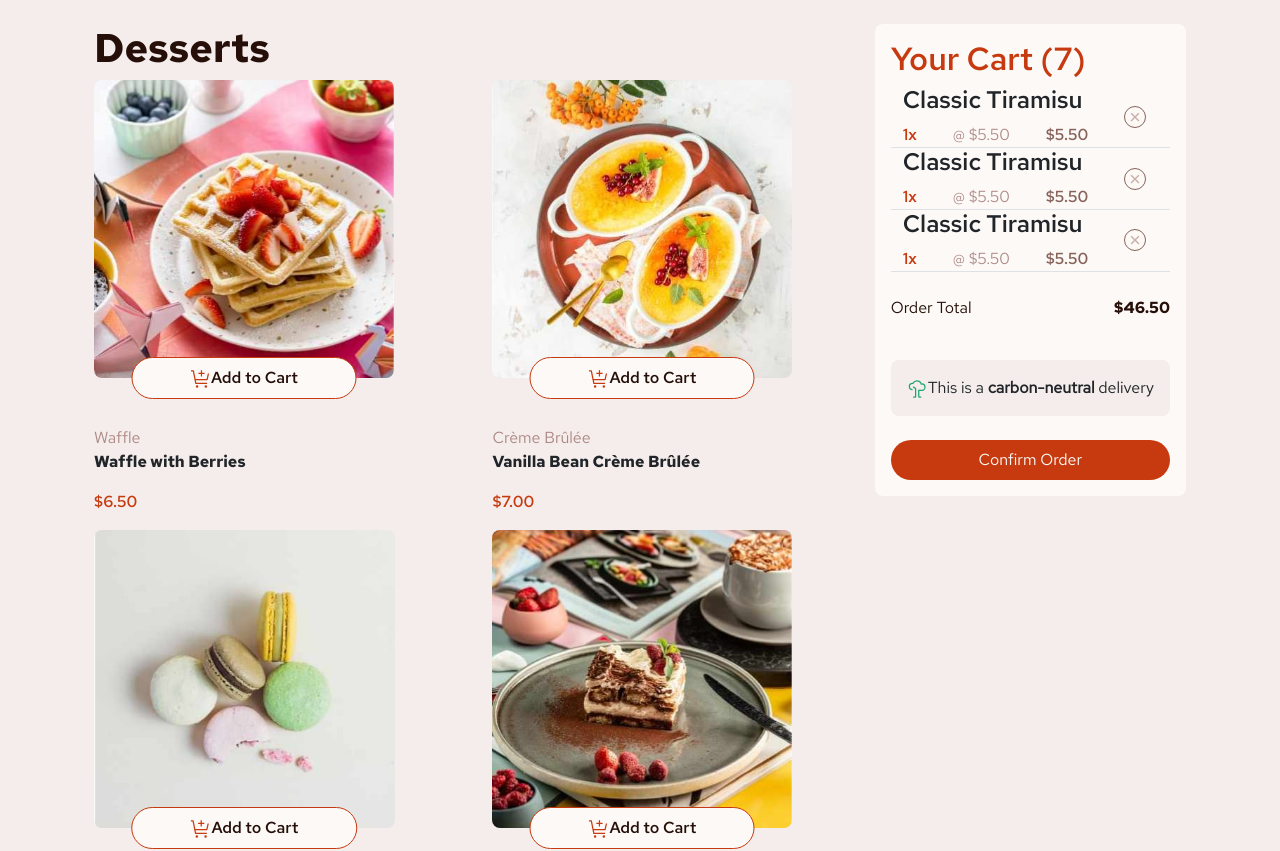
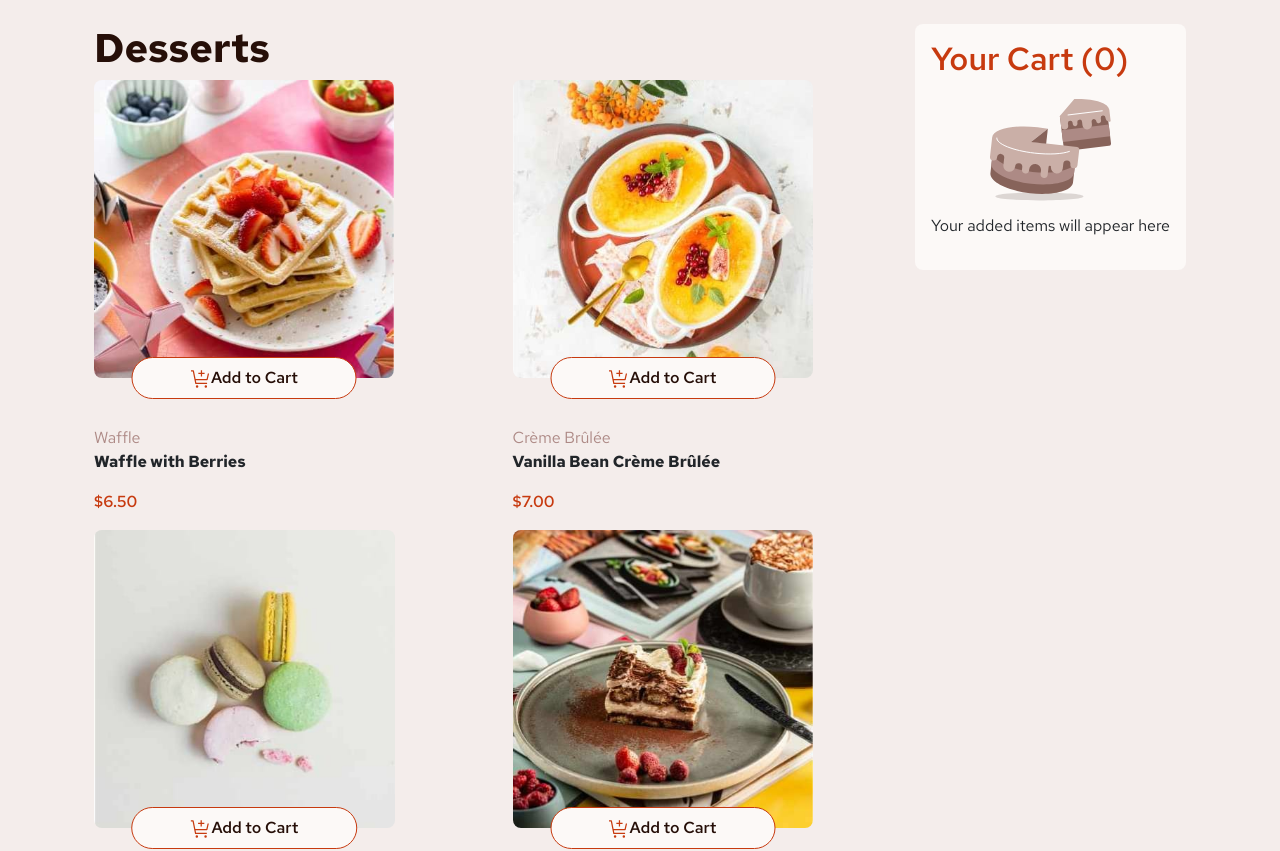
Before and after one commit to VictorBrito13/frontendMentor-product-list-with-cart, a React (Vite) app: page / in a window 1280 px wide. Shown: the top 851 px of the page. Built offline with nearby package versions, Linux system fonts and the light colour scheme.

Commit message:
feat(Cart.tsx): Show view when the cart is empty

```diff
--- a/src/App.tsx
+++ b/src/App.tsx
@@ -6,7 +6,10 @@ import { IProduct } from './types/IProduct'
 
 function App() {
 
+  // Available products
   const [products, setProducts] = useState<IProduct[]>([])
+  // Products in the cart
+  const [cartProcucts, setCartProducts] = useState<IProduct[]>([]);
 
   useEffect(() => {
     fetch("./data.json")
@@ -15,8 +18,9 @@ function App() {
   }, [])
 
   return (
-    <div className='container p-4 justify-content-center d-grid d-md-flex'>
+    <div className='container p-4 justify-content-center d-grid d-lg-flex'>
       {/* Desserts Container */}
+      {/* Show the available products */}
       <div className='flex-grow-1'>
         <h1 className='f-red-hat-bold color-rose-900'>Desserts</h1>
         {
@@ -25,14 +29,20 @@ function App() {
           :
           <div className='products-container'>
             {
-              products.map((p, index) => <Dessert key={index} image={p.image} name={p.name} category={p.category} price={p.price} />)
+              // Show available products
+              products.map((p, index) => {
+                const { image, name, category, price } = p
+                return (
+                  <Dessert key={index} setCartProducts={setCartProducts} product={{ image, name, category, price }} />
+                )
+              })
             }
           </div>
         }
         {/* List of desserts */}
       </div>
       {/* Cart */}
-      <Cart/>
+      <Cart products={cartProcucts} />
     </div>
   )
 }
--- a/src/components/cart/Cart.tsx
+++ b/src/components/cart/Cart.tsx
@@ -1,20 +1,48 @@
-export default function Cart() {
+import { IProduct } from "../../types/IProduct"
+
+interface IComponentProps {
+  products: IProduct[]
+}
+
+export default function Cart(props: IComponentProps) {
+
+  const { products } = props;
+  let totalToPay = 0;
+
+  const mql = window.matchMedia("(max-width: 769px)")
+  const isMobile = mql.matches
+  console.log(isMobile);
+
+
   return (
-    <div className="bg-rose-50 rounded-3 h-50 p-3">
-      <h2 className="color-red f-red-hat-semi-bold">Your Cart (7)</h2>
+    <div className={`h-md-100 bg-rose-50 rounded-3 ${isMobile ? 'h-100' : 'h-50'} p-3`}>
+      <h2 className="color-red f-red-hat-semi-bold">Your Cart ({products.length})</h2>
       {/* Products */}
+      {
+        products.length > 0 ?
+          <>
             <div className="container">
-        <div className="row border-bottom">
+              {
+                products.map((p, index) => {
+                  // Compute the total of the cart
+                  if (!p.quantity) {
+                    throw new Error("You need an quantity for this product")
+                  }
+
+                  totalToPay += p.price * p.quantity
+
+                  return (
+                    <div key={index} className="row border-bottom">
                       <div className="col-9">
-            <h4 className="f-red-hat-semi-bold">Classic Tiramisu</h4>
+                        <h4 className="f-red-hat-semi-bold">{p.name}</h4>
                         {/* Info about the order */}
                         <div className="d-flex justify-content-between">
                           {/* Cuantity */}
-              <span className="color-red f-red-hat-semi-bold">1x</span>
+                          <span className="color-red f-red-hat-semi-bold">{p.quantity}</span>
                           {/* Unit Price */}
-              <span className="color-rose-400">@ $5.50 </span>
+                          <span className="color-rose-400">@ ${p.price} </span>
                           {/* Total */}
-              <span className="color-rose-500 f-red-hat-semi-bold">$5.50</span>
+                          <span className="color-rose-500 f-red-hat-semi-bold">${p.quantity ? p.price * p.quantity : "There is no specified quantity"}</span>
                         </div>
                       </div>
                       <div className="col d-flex align-items-center justify-content-center">
@@ -29,70 +57,15 @@ export default function Cart() {
                           <img src="./assets/images/icon-remove-item.svg" alt="remove" />
                         </button>
                       </div>
-
                     </div>
-
-        <div className="row border-bottom">
-          <div className="col-9">
-            <h4 className="f-red-hat-semi-bold">Classic Tiramisu</h4>
-            {/* Info about the order */}
-            <div className="d-flex justify-content-between">
-              {/* Cuantity */}
-              <span className="color-red f-red-hat-semi-bold">1x</span>
-              {/* Unit Price */}
-              <span className="color-rose-400">@ $5.50 </span>
-              {/* Total */}
-              <span className="color-rose-500 f-red-hat-semi-bold">$5.50</span>
+                  )
+                })
+              }
             </div>
-          </div>
-          <div className="col d-flex align-items-center justify-content-center">
-            {/* Button to remove the item */}
-            <button
-            style={{ width: "20px", height: "20px" }}
-            className="
-              d-flex justify-content-center align-items-center
-              border-0 outline-rose-500 filter-1-hover rounded-circle
-              bg-transparent"
-              >
-              <img src="./assets/images/icon-remove-item.svg" alt="remove" />
-            </button>
-          </div>
-
-        </div>
-
-        <div className="row border-bottom">
-          <div className="col-9">
-            <h4 className="f-red-hat-semi-bold">Classic Tiramisu</h4>
-            {/* Info about the order */}
-            <div className="d-flex justify-content-between">
-              {/* Cuantity */}
-              <span className="color-red f-red-hat-semi-bold">1x</span>
-              {/* Unit Price */}
-              <span className="color-rose-400">@ $5.50 </span>
-              {/* Total */}
-              <span className="color-rose-500 f-red-hat-semi-bold">$5.50</span>
-            </div>
-          </div>
-          <div className="col d-flex align-items-center justify-content-center">
-            {/* Button to remove the item */}
-            <button
-            style={{ width: "20px", height: "20px" }}
-            className="
-              d-flex justify-content-center align-items-center
-              border-0 outline-rose-500 filter-1-hover rounded-circle
-              bg-transparent"
-              >
-              <img src="./assets/images/icon-remove-item.svg" alt="remove" />
-            </button>
-          </div>
-
-        </div>
-      </div>
-
             {/* Order total */}
             <div className="color-rose-900 my-4 d-flex justify-content-between">
               <p>Order Total</p>
-        <p className="f-red-hat-bold">$46.50</p>
+              <p className="f-red-hat-bold">${totalToPay.toFixed(2)}</p>
             </div>
 
             {/* carbon-neutral advice */}
@@ -103,6 +76,13 @@ export default function Cart() {
 
             {/* Button to confirm order */}
             <button className="w-100 p-2 rounded-pill border-0 bg-red bg-red-darker-hover">Confirm Order</button>
+          </>
+          :
+          <figure className="text-center">
+            <img src="assets/images/illustration-empty-cart.svg" alt="No products in cart" />
+            <figcaption>Your added items will appear here</figcaption>
+          </figure>
+      }
     </div>
   )
 }
--- a/src/components/dessert/Dessert.tsx
+++ b/src/components/dessert/Dessert.tsx
@@ -1,23 +1,37 @@
 import { useState } from 'react'
 import { IProduct } from '../../types/IProduct'
 
-export default function Dessert(prop: IProduct) {
+interface IComponentProps {
+  product: IProduct,
+  setCartProducts: Function
+}
 
-  const { image, name, category, price } = prop
+
+// This component needs the product and the function to add products
+export default function Dessert(props: IComponentProps) {
+
+  const { product, setCartProducts } = props
+
+  const { image, name, category, price } = product
   const { desktop, tablet, mobile } = image
   const [ productSelected, setProductSelected ] = useState(false)
   const [ productQuantity, setProductQuantity ] = useState(1)
 
   function addToCart() {
-
     if(productQuantity === 0) {
       setProductQuantity(1)
     }
+
+    // Push product to cart
+
     setProductSelected(true)
   }
 
   function incrementQuantity() {
     setProductQuantity(productQuantity+1)
+
+    // Search for the product, delete product, add the same product with the specified quantity
+
   }
 
   function decrementQuantity() {
@@ -30,6 +44,8 @@ export default function Dessert(prop: IProduct) {
       if(currentState === 0) {
         setProductSelected(false);
       }
+
+      // Search for the product, delete product, add the same product with the specified quantity
 
       return currentState;
     })
--- a/src/types/IProduct.ts
+++ b/src/types/IProduct.ts
@@ -7,5 +7,6 @@ export interface IProduct {
   },
   name: string,
   category: string,
-  price: number
+  price: number,
+  quantity?: number
 }
```
Lines whose indentation alone changed are shown as unchanged.
